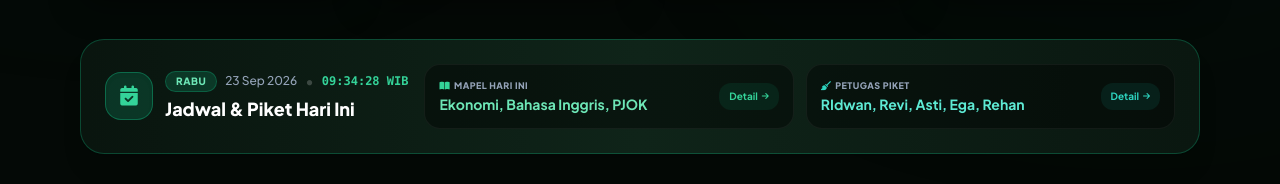
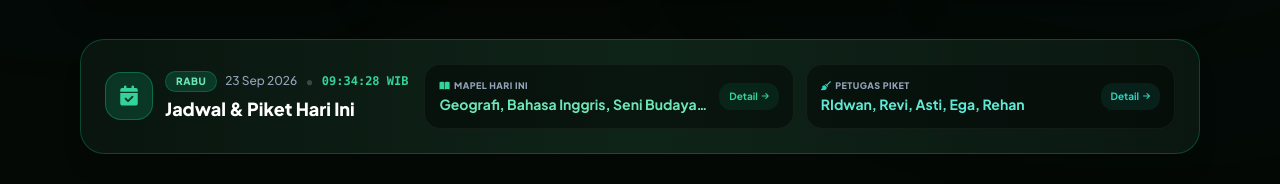
Before and after one commit to ridwanmaulana267/jungle-class, a plain HTML site: page index.html in a window 1280 px wide. Shown: the part 1019-1203 px from the top of the page. Drawn offline with nearby package versions, Linux system fonts and the light colour scheme.

Commit message:
Update lesson schedule for Wednesday and Thursday

```diff
--- a/index.html
+++ b/index.html
@@ -823,8 +823,8 @@
             const lessonsMap = {
                 'Senin': 'Sosiologi, Bahasa Sunda, Matematika, Ekonomi, ASWJ, Bahasa Arab',
                 'Selasa': 'Akidah, Kimia, Bahasa Indonesia, Bahasa Arab, Matematika',
-                'Rabu': 'Ekonomi, Bahasa Inggris, PJOK',
-                'Kamis': 'Geografi, Bahasa Inggris, Seni Budaya, Al-Quran hadis, Sosiologi, Bahasa Arab',
+                'Rabu': 'Geografi, Bahasa Inggris, Seni Budaya, Al-Quran hadis, Sosiologi, Bahasa Arab',
+                'Kamis': 'Ekonomi, Bahasa Inggris, PJOK, Fikih, PPKN',
                 'Jumat': 'Informatika',
                 'Sabtu': 'Sejarah TL, Bahasa Indonesia, Ski, Prakarya, Fisika',
                 'Minggu': 'Libur Akhir Pekan 🌴'
```
